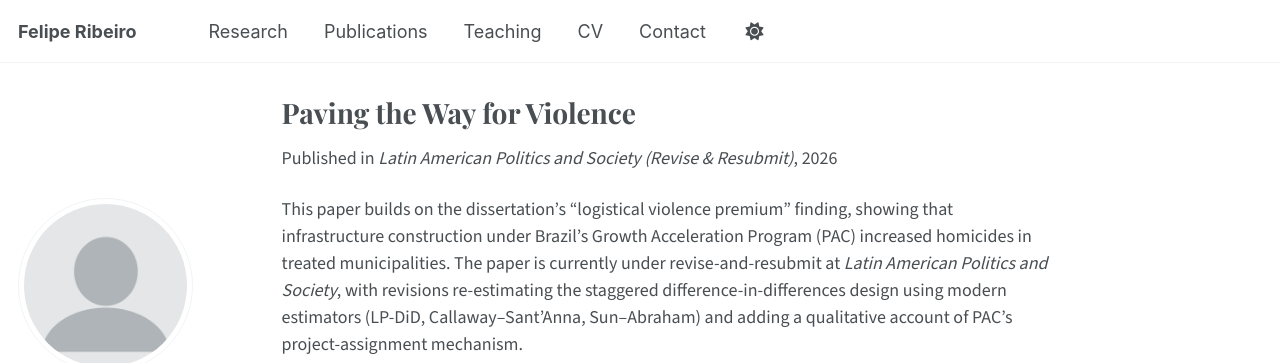
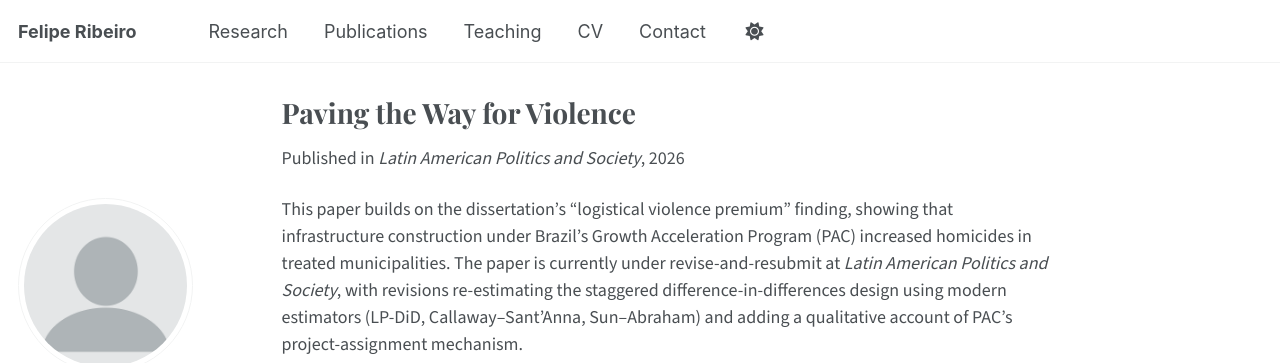
Before and after one commit to felarib/felarib.github.io, a Jekyll site: the page built from _publications/2026-01-01-paving-the-way-for-violence.md, in a window 1280 px wide. Shown: the top 363 px of the page. Built offline with Jekyll 4.4.1, drawn with Linux system fonts in a browser that asks for light colours; a style sheet for code colours, icons or effects is not loaded; part of the change alters nothing that is shown.

Commit message:
Revise publication details for 'Paving the Way for Violence'
Updated the venue and status of the publication to reflect current submission status.

```diff
--- a/_publications/2026-01-01-paving-the-way-for-violence.md
+++ b/_publications/2026-01-01-paving-the-way-for-violence.md
@@ -4,8 +4,8 @@ collection: publications
 category: underreview
 permalink: /publication/paving-the-way-for-violence
 excerpt: 'Examines how infrastructure construction under Brazil''s Growth Acceleration Program (PAC) increased homicides via the "logistical violence premium" mechanism, using a staggered difference-in-differences design across 184 municipalities in Ceará, Brazil.'
-venue: 'Latin American Politics and Society (Revise & Resubmit)'
-date: 2026-01-01 # TODO: update to when the paper was first submitted/R&R'd
+venue: 'Latin American Politics and Society'
+status: 'Revise and resubmit'
 citation: 'Ribeiro, Felipe. "Paving the Way for Violence." Revise and resubmit, <i>Latin American Politics and Society</i>.'
 ---
 
```
